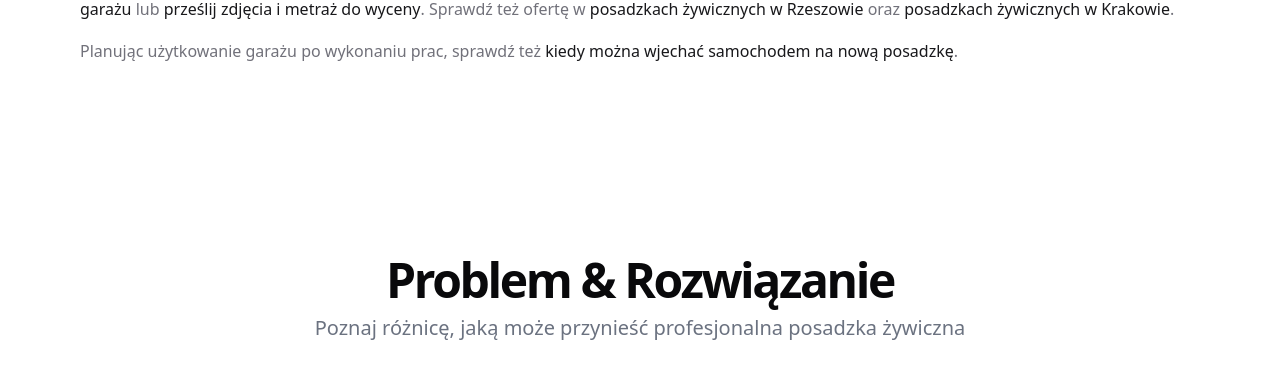
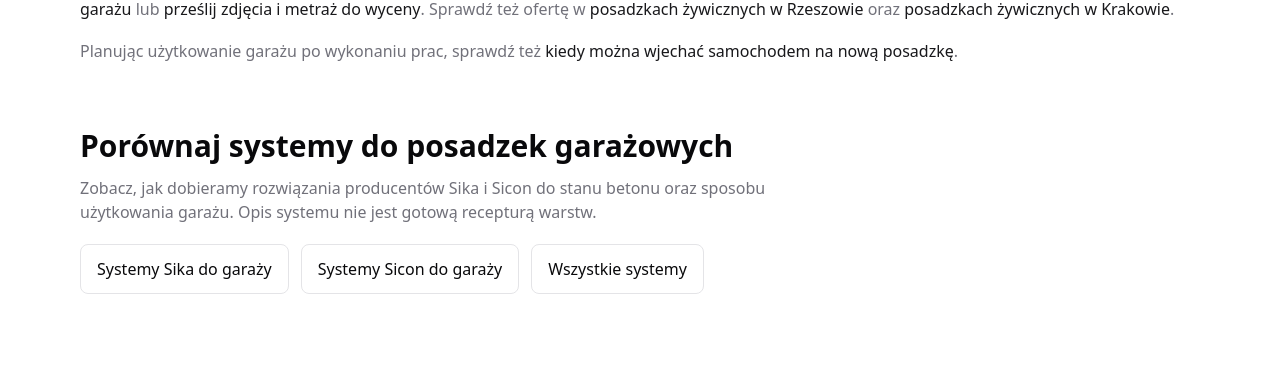
Before and after one commit to damianGG/posadzki-zywiczne, a Next.js app: page /garaze in a window 1280 px wide. Shown: the part 1740-2131 px from the top of the page. Built offline with nearby package versions, Linux system fonts and the light colour scheme.

Commit message:
feat(navigation): connect system hub to services, portfolio and sitemap

```diff
--- a/app/garaze/page.tsx
+++ b/app/garaze/page.tsx
@@ -125,6 +125,15 @@ export default function Home() {
                 </Link>.
               </p>
             </section>
+            <section className="mx-auto max-w-6xl px-4 pb-12" aria-labelledby="garage-systems-heading">
+              <h2 id="garage-systems-heading" className="text-2xl font-bold md:text-3xl">Porównaj systemy do posadzek garażowych</h2>
+              <p className="mt-3 max-w-3xl text-muted-foreground">Zobacz, jak dobieramy rozwiązania producentów Sika i Sicon do stanu betonu oraz sposobu użytkowania garażu. Opis systemu nie jest gotową recepturą warstw.</p>
+              <div className="mt-5 flex flex-wrap gap-3">
+                <Link href="/systemy/sika-posadzki-garazowe" className="rounded-lg border px-4 py-3 font-medium hover:border-primary">Systemy Sika do garaży</Link>
+                <Link href="/systemy/sicon-posadzki-garazowe" className="rounded-lg border px-4 py-3 font-medium hover:border-primary">Systemy Sicon do garaży</Link>
+                <Link href="/systemy" className="rounded-lg border px-4 py-3 font-medium hover:border-primary">Wszystkie systemy</Link>
+              </div>
+            </section>
             <ProblemSolutionSection />
             <FAQ2 />
             <RelatedRealizations category="garaze" title="Nasze posadzki w garażach — zdjęcia realizacji" />
```
